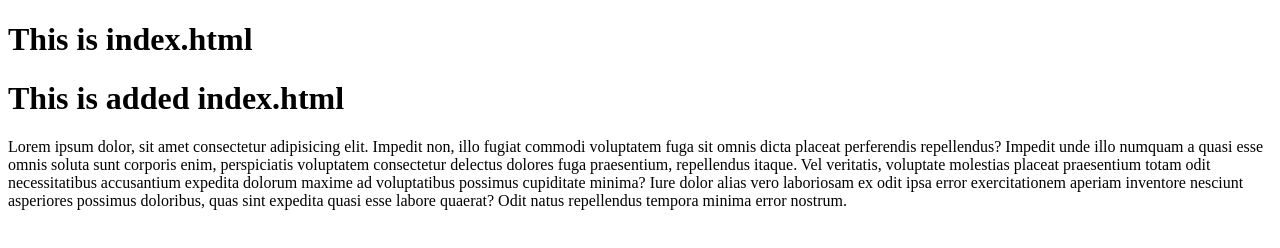
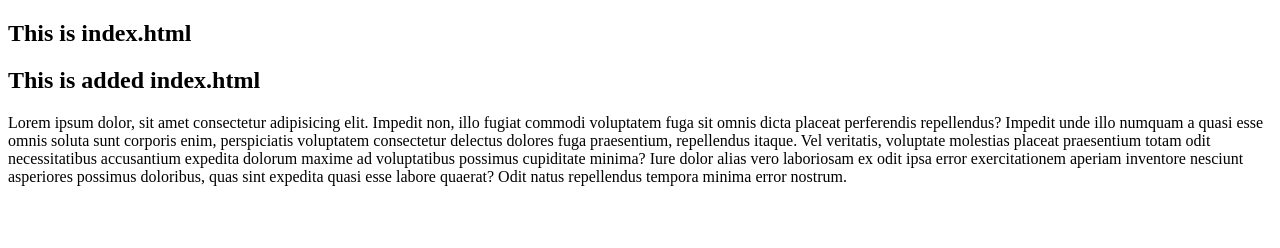
Before and after one commit to fisheyelens/github_evaluation, a website: page index.html in a window 1280 px wide. Drawn offline with Linux system fonts and the light colour scheme.

Commit message:
changed <h1> to <h2> on index.html in branch work-4

```diff
--- a/index.html
+++ b/index.html
@@ -6,8 +6,8 @@
   <title>Document</title>
 </head>
 <body>
-  <h1>This is index.html</h1>
-  <h1>This is added index.html</h1>
+  <h2>This is index.html</h2>
+  <h2>This is added index.html</h2>
   <p>Lorem ipsum dolor, sit amet consectetur adipisicing elit. Impedit non, illo fugiat commodi voluptatem fuga sit omnis dicta placeat perferendis repellendus? Impedit unde illo numquam a quasi esse omnis soluta sunt corporis enim, perspiciatis voluptatem consectetur delectus dolores fuga praesentium, repellendus itaque. Vel veritatis, voluptate molestias placeat praesentium totam odit necessitatibus accusantium expedita dolorum maxime ad voluptatibus possimus cupiditate minima? Iure dolor alias vero laboriosam ex odit ipsa error exercitationem aperiam inventore nesciunt asperiores possimus doloribus, quas sint expedita quasi esse labore quaerat? Odit natus repellendus tempora minima error nostrum.</p>
 </body>
 </html>
```
